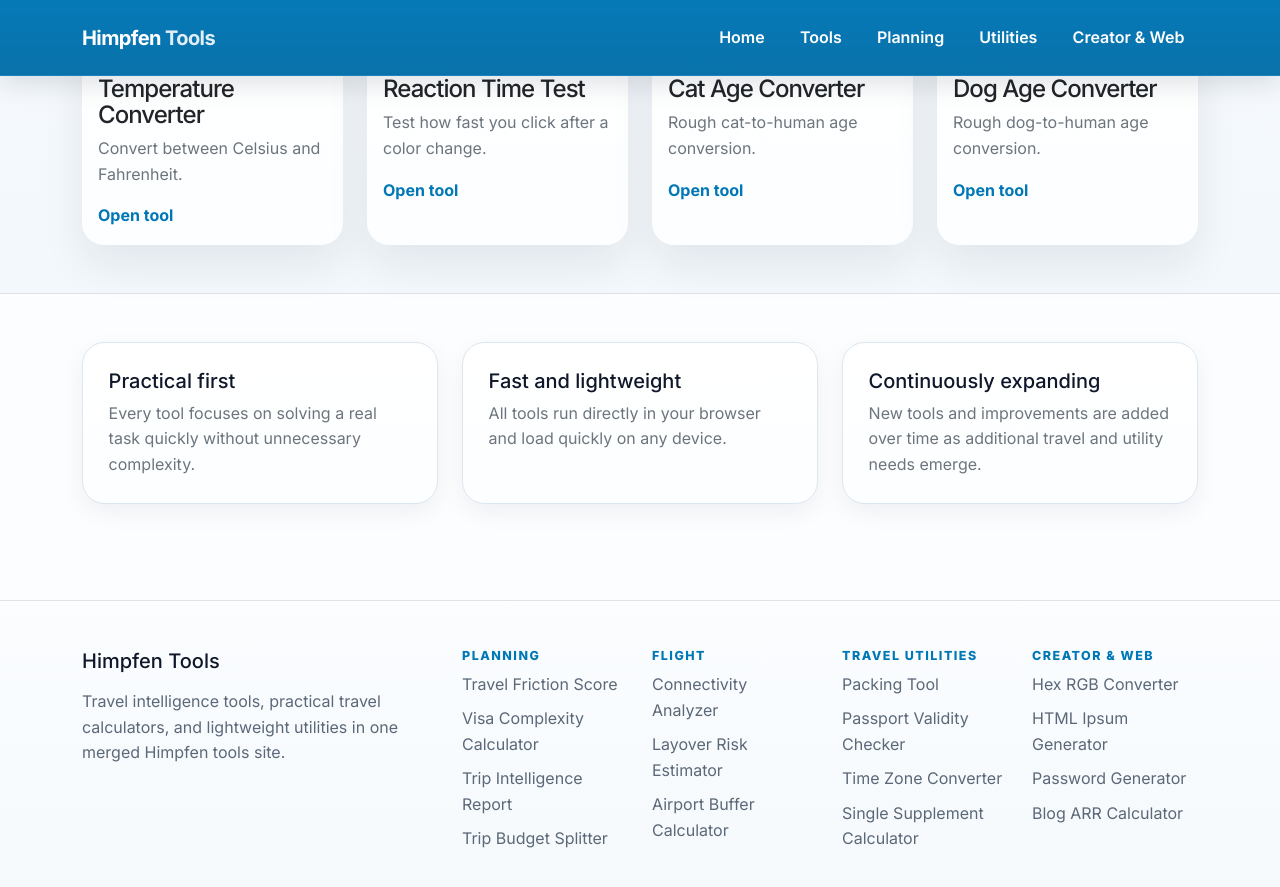
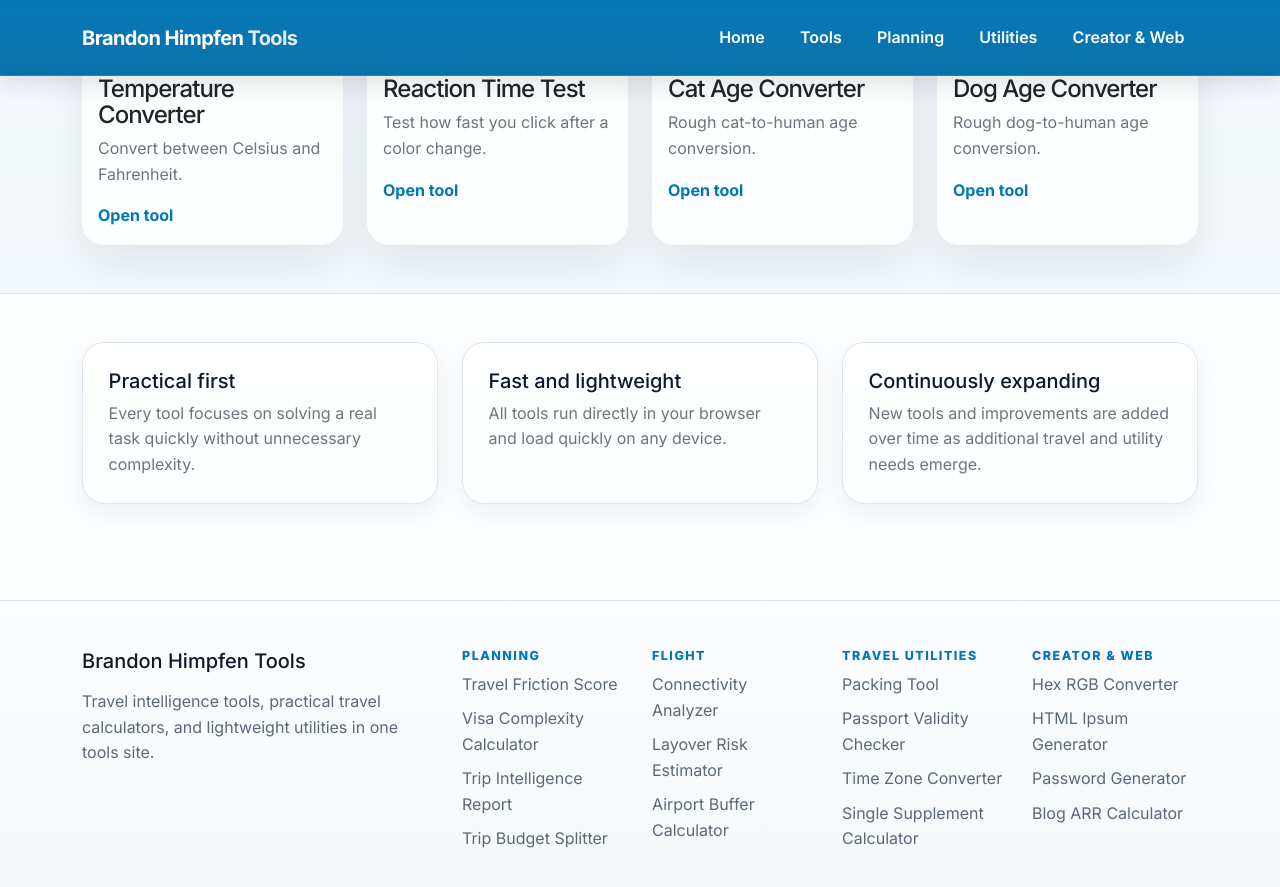
Before and after one commit to brandonhimpfen/tools, a Jekyll site: the page built from index.md, in a window 1280 px wide and 900 px high, scrolled down 3401 px. Shown: the top 887 px of the window. Built offline with Jekyll 4.4.1, drawn with Linux system fonts in a browser that asks for light colours.

Commit message:
Update default.html

```diff
--- a/_layouts/default.html
+++ b/_layouts/default.html
@@ -4,7 +4,7 @@
   <meta charset="UTF-8">
   <meta name="viewport" content="width=device-width, initial-scale=1.0">
   <title>{% if page.title %}{{ page.title }} | {% endif %}{{ site.title }}</title>
-  <link rel="icon" href="https://www.himpfen.com/content/images/size/w256h256/2026/04/himpfen-logo-transparent-1.png" type="image/png">
+  <link rel="icon" href="https://storage.ghost.io/c/bb/b5/bbb577cc-621d-4b86-946e-5a259ee28fa4/content/images/size/w256h256/2026/04/bhicon-transparent-blue-3.png" type="image/png">
   <meta name="description" content="{{ page.description | default: site.description }}">
   <link rel="preconnect" href="https://fonts.googleapis.com">
   <link rel="preconnect" href="https://fonts.gstatic.com" crossorigin>
@@ -20,15 +20,12 @@
 
     gtag('config', 'G-8S23239G4D');
   </script>
-  <!-- Google AdSense -->
-  <script async src="https://pagead2.googlesyndication.com/pagead/js/adsbygoogle.js?client=ca-pub-2079625064533995"
-     crossorigin="anonymous"></script>
 </head>
 <body>
   <header class="site-header border-bottom sticky-top">
     <nav class="navbar navbar-expand-lg py-3">
       <div class="container">
-        <a class="navbar-brand fw-bold" href="{{ '/' | relative_url }}">Himpfen <span>Tools</span></a>
+        <a class="navbar-brand fw-bold" href="{{ '/' | relative_url }}">Brandon Himpfen <span>Tools</span></a>
         <button class="navbar-toggler" type="button" data-bs-toggle="collapse" data-bs-target="#mainNav" aria-controls="mainNav" aria-expanded="false" aria-label="Toggle navigation">
           <span class="navbar-toggler-icon"></span>
         </button>
@@ -54,8 +51,8 @@
     <div class="container">
       <div class="row g-4">
         <div class="col-lg-4">
-          <h2 class="h5 mb-3">Himpfen Tools</h2>
-          <p class="text-secondary mb-0">Travel intelligence tools, practical travel calculators, and lightweight utilities in one merged Himpfen tools site.</p>
+          <h2 class="h5 mb-3">Brandon Himpfen Tools</h2>
+          <p class="text-secondary mb-0">Travel intelligence tools, practical travel calculators, and lightweight utilities in one tools site.</p>
         </div>
         <div class="col-6 col-lg-2">
           <h3 class="h6 text-uppercase footer-heading">Planning</h3>
```
